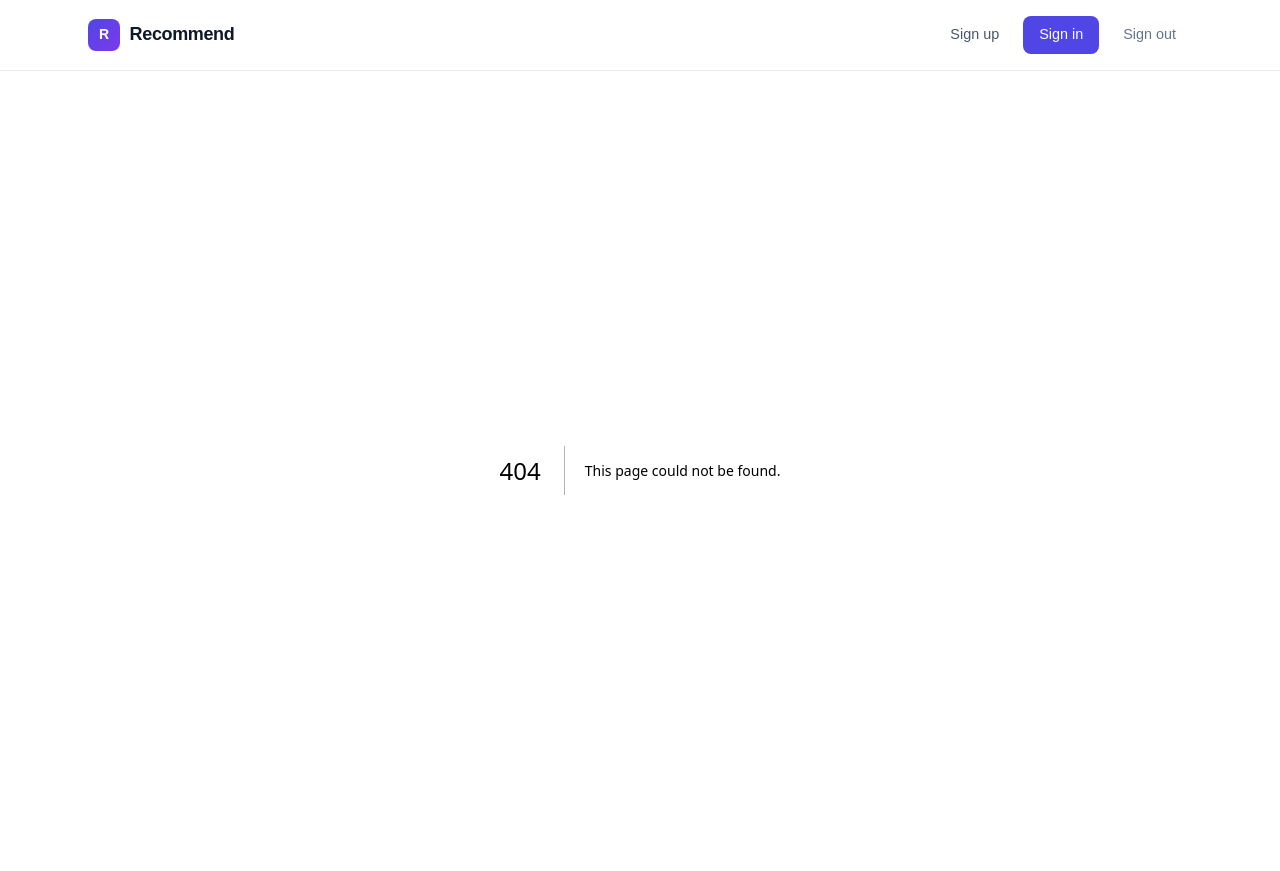
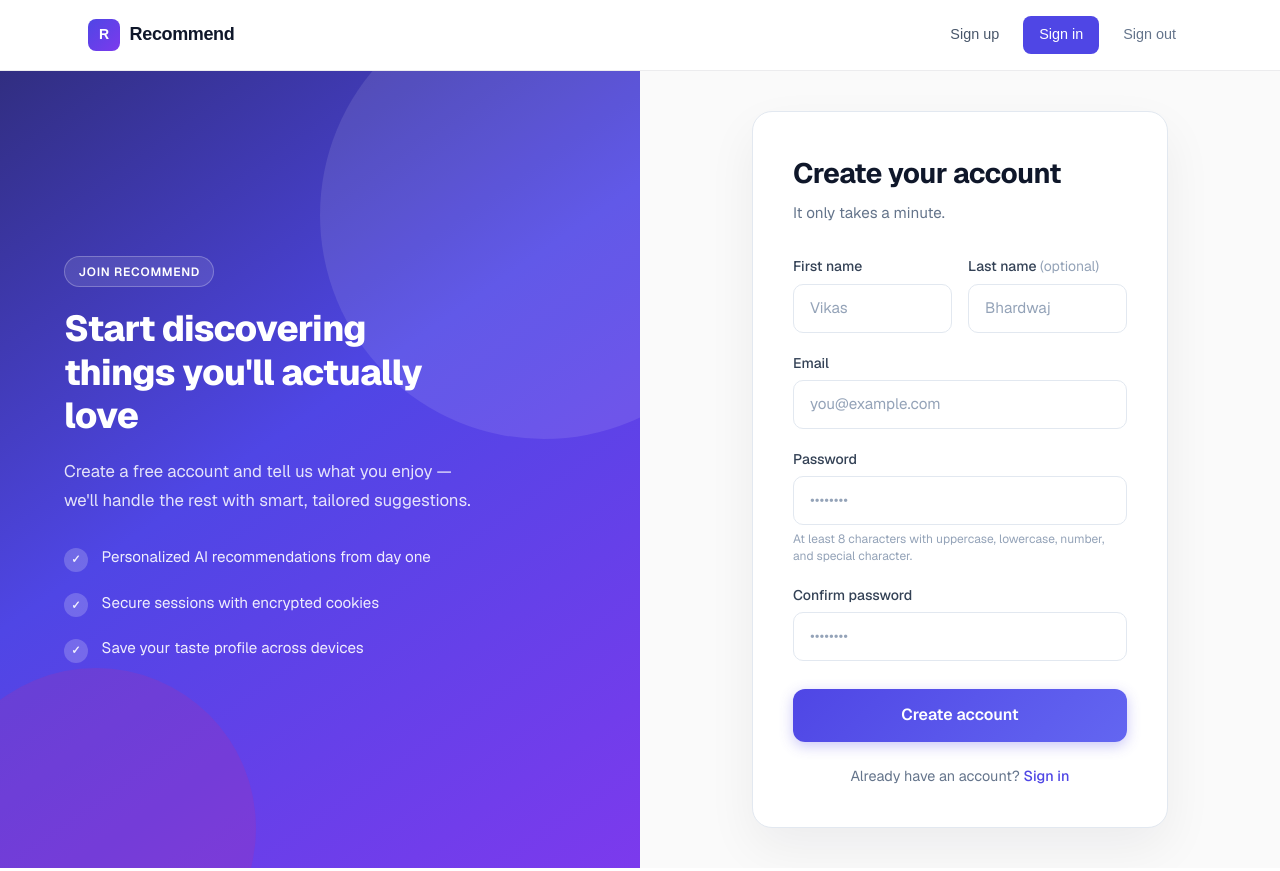
Before and after one commit to github-vikas-bhardwaj/recommendation-system-v3, a Next.js app in the folder apps/web/: page /signup in a window 1280 px wide. Before the commit this address had no page. Built offline with nearby package versions, Linux system fonts and the light colour scheme.

Commit message:
feat(web): adding signup page

```diff
--- a/apps/web/app/page.tsx
+++ b/apps/web/app/page.tsx
@@ -19,9 +19,9 @@ export default function HomePage() {
           </p>
 
           <div className={styles.heroActions}>
-            <a href="#" className={styles.btnPrimary}>
+            <Link href="/signup" className={styles.btnPrimary}>
               Get started free
-            </a>
+            </Link>
             <a href="#how-it-works" className={styles.btnSecondary}>
               See how it works
             </a>
--- /dev/null
+++ b/apps/web/app/signup/page.tsx
@@ -0,0 +1,135 @@
+import Link from "next/link";
+import styles from "./signup.module.css";
+
+const benefits = [
+  "Personalized AI recommendations from day one",
+  "Secure sessions with encrypted cookies",
+  "Save your taste profile across devices",
+];
+
+export default function SignupPage() {
+  return (
+    <div className={styles.page}>
+      <div className={styles.split}>
+        <aside className={styles.panel} aria-label="Why join Recommend">
+          <div className={styles.panelGlow} aria-hidden="true" />
+          <div className={styles.panelGlow2} aria-hidden="true" />
+
+          <div className={styles.panelContent}>
+            <span className={styles.eyebrow}>Join Recommend</span>
+            <h1 className={styles.panelTitle}>
+              Start discovering things you&apos;ll actually love
+            </h1>
+            <p className={styles.panelText}>
+              Create a free account and tell us what you enjoy — we&apos;ll handle the rest with
+              smart, tailored suggestions.
+            </p>
+
+            <ul className={styles.benefits}>
+              {benefits.map((text) => (
+                <li key={text} className={styles.benefit}>
+                  <span className={styles.benefitIcon} aria-hidden="true">
+                    ✓
+                  </span>
+                  {text}
+                </li>
+              ))}
+            </ul>
+          </div>
+        </aside>
+
+        <div className={styles.formPanel}>
+          <div className={styles.formCard}>
+            <h2 className={styles.formTitle}>Create your account</h2>
+            <p className={styles.formSubtitle}>It only takes a minute.</p>
+
+            <form className={styles.form} noValidate>
+              <div className={styles.fieldRow}>
+                <div className={styles.field}>
+                  <label className={styles.label} htmlFor="firstName">
+                    First name
+                  </label>
+                  <input
+                    id="firstName"
+                    name="firstName"
+                    type="text"
+                    className={styles.input}
+                    placeholder="Vikas"
+                    autoComplete="given-name"
+                  />
+                </div>
+
+                <div className={styles.field}>
+                  <label className={styles.label} htmlFor="lastName">
+                    Last name <span className={styles.optional}>(optional)</span>
+                  </label>
+                  <input
+                    id="lastName"
+                    name="lastName"
+                    type="text"
+                    className={styles.input}
+                    placeholder="Bhardwaj"
+                    autoComplete="family-name"
+                  />
+                </div>
+              </div>
+
+              <div className={styles.field}>
+                <label className={styles.label} htmlFor="email">
+                  Email
+                </label>
+                <input
+                  id="email"
+                  name="email"
+                  type="email"
+                  className={styles.input}
+                  placeholder="you@example.com"
+                  autoComplete="email"
+                />
+              </div>
+
+              <div className={styles.field}>
+                <label className={styles.label} htmlFor="password">
+                  Password
+                </label>
+                <input
+                  id="password"
+                  name="password"
+                  type="password"
+                  className={styles.input}
+                  placeholder="••••••••"
+                  autoComplete="new-password"
+                />
+                <p className={styles.hint}>
+                  At least 8 characters with uppercase, lowercase, number, and special character.
+                </p>
+              </div>
+
+              <div className={styles.field}>
+                <label className={styles.label} htmlFor="confirmPassword">
+                  Confirm password
+                </label>
+                <input
+                  id="confirmPassword"
+                  name="confirmPassword"
+                  type="password"
+                  className={styles.input}
+                  placeholder="••••••••"
+                  autoComplete="new-password"
+                />
+              </div>
+
+              <button type="button" className={styles.submit}>
+                Create account
+              </button>
+            </form>
+
+            <p className={styles.footer}>
+              Already have an account? <Link href="#">Sign in</Link>
+            </p>
+          </div>
+        </div>
+      </div>
+    </div>
+  );
+}
--- /dev/null
+++ b/apps/web/app/signup/signup.module.css
@@ -0,0 +1,273 @@
+.page {
+  flex: 1;
+  min-height: calc(100vh - 4rem);
+  background: #fafafa;
+  font-family: var(--font-geist-sans), system-ui, sans-serif;
+}
+
+.split {
+  display: grid;
+  min-height: calc(100vh - 4rem);
+  grid-template-columns: 1fr 1fr;
+}
+
+/* ── left panel ── */
+.panel {
+  position: relative;
+  display: flex;
+  flex-direction: column;
+  justify-content: center;
+  padding: 3rem 4rem;
+  overflow: hidden;
+  color: #fff;
+  background: linear-gradient(145deg, #312e81 0%, #4f46e5 45%, #7c3aed 100%);
+}
+
+.panelGlow {
+  position: absolute;
+  top: -10%;
+  right: -20%;
+  width: 28rem;
+  height: 28rem;
+  border-radius: 50%;
+  background: rgb(255 255 255 / 10%);
+  pointer-events: none;
+}
+
+.panelGlow2 {
+  position: absolute;
+  bottom: -15%;
+  left: -10%;
+  width: 20rem;
+  height: 20rem;
+  border-radius: 50%;
+  background: rgb(219 39 119 / 15%);
+  pointer-events: none;
+}
+
+.panelContent {
+  position: relative;
+  max-width: 26rem;
+}
+
+.eyebrow {
+  display: inline-block;
+  margin-bottom: 1.25rem;
+  padding: 0.35rem 0.85rem;
+  border-radius: 9999px;
+  border: 1px solid rgb(255 255 255 / 25%);
+  background: rgb(255 255 255 / 10%);
+  font-size: 0.75rem;
+  font-weight: 600;
+  letter-spacing: 0.06em;
+  text-transform: uppercase;
+}
+
+.panelTitle {
+  margin: 0;
+  font-size: clamp(1.75rem, 3vw, 2.25rem);
+  font-weight: 800;
+  line-height: 1.2;
+  letter-spacing: -0.02em;
+}
+
+.panelText {
+  margin: 1.25rem 0 0;
+  font-size: 1.05rem;
+  line-height: 1.7;
+  color: rgb(255 255 255 / 85%);
+}
+
+.benefits {
+  margin: 2rem 0 0;
+  padding: 0;
+  list-style: none;
+}
+
+.benefit {
+  display: flex;
+  align-items: flex-start;
+  gap: 0.85rem;
+  margin-bottom: 1.25rem;
+  font-size: 0.95rem;
+  line-height: 1.5;
+  color: rgb(255 255 255 / 90%);
+}
+
+.benefitIcon {
+  flex-shrink: 0;
+  display: flex;
+  align-items: center;
+  justify-content: center;
+  width: 1.5rem;
+  height: 1.5rem;
+  margin-top: 0.1rem;
+  border-radius: 50%;
+  background: rgb(255 255 255 / 20%);
+  font-size: 0.7rem;
+  font-weight: 700;
+}
+
+/* ── right panel ── */
+.formPanel {
+  display: flex;
+  align-items: center;
+  justify-content: center;
+  padding: 2.5rem 2rem;
+  background: #fafafa;
+}
+
+.formCard {
+  width: 100%;
+  max-width: 26rem;
+  padding: 2.5rem;
+  border-radius: 1.25rem;
+  border: 1px solid #e2e8f0;
+  background: #fff;
+  box-shadow: 0 20px 50px rgb(15 23 42 / 6%);
+}
+
+.formTitle {
+  margin: 0;
+  font-size: 1.75rem;
+  font-weight: 700;
+  letter-spacing: -0.02em;
+  color: #0f172a;
+}
+
+.formSubtitle {
+  margin: 0.5rem 0 0;
+  font-size: 0.95rem;
+  color: #64748b;
+}
+
+.form {
+  margin-top: 2rem;
+  display: flex;
+  flex-direction: column;
+  gap: 1.25rem;
+}
+
+.fieldRow {
+  display: grid;
+  grid-template-columns: 1fr 1fr;
+  gap: 1rem;
+}
+
+.field {
+  display: flex;
+  flex-direction: column;
+  gap: 0.4rem;
+}
+
+.label {
+  font-size: 0.875rem;
+  font-weight: 500;
+  color: #334155;
+}
+
+.optional {
+  font-weight: 400;
+  color: #94a3b8;
+}
+
+.input {
+  width: 100%;
+  padding: 0.75rem 1rem;
+  border-radius: 0.625rem;
+  border: 1px solid #e2e8f0;
+  background: #fff;
+  font-size: 0.95rem;
+  color: #0f172a;
+  transition:
+    border-color 0.15s,
+    box-shadow 0.15s;
+}
+
+.input::placeholder {
+  color: #94a3b8;
+}
+
+.input:focus {
+  outline: none;
+  border-color: #818cf8;
+  box-shadow: 0 0 0 3px rgb(99 102 241 / 15%);
+}
+
+.hint {
+  margin: 0;
+  font-size: 0.75rem;
+  color: #94a3b8;
+  line-height: 1.4;
+}
+
+.submit {
+  margin-top: 0.5rem;
+  width: 100%;
+  padding: 0.9rem 1.5rem;
+  border: none;
+  border-radius: 0.75rem;
+  background: linear-gradient(135deg, #4f46e5, #6366f1);
+  color: #fff;
+  font-size: 1rem;
+  font-weight: 600;
+  cursor: pointer;
+  box-shadow: 0 4px 14px rgb(79 70 229 / 30%);
+  transition:
+    transform 0.15s,
+    box-shadow 0.15s;
+}
+
+.submit:hover {
+  transform: translateY(-1px);
+  box-shadow: 0 6px 20px rgb(79 70 229 / 35%);
+}
+
+.footer {
+  margin-top: 1.5rem;
+  text-align: center;
+  font-size: 0.9rem;
+  color: #64748b;
+}
+
+.footer a {
+  color: #4f46e5;
+  font-weight: 500;
+  text-decoration: none;
+}
+
+.footer a:hover {
+  text-decoration: underline;
+}
+
+@media (max-width: 900px) {
+  .split {
+    grid-template-columns: 1fr;
+  }
+
+  .panel {
+    padding: 2.5rem 1.5rem;
+  }
+
+  .panelContent {
+    max-width: none;
+  }
+
+  .benefits {
+    margin-top: 1.5rem;
+  }
+
+  .formPanel {
+    padding: 2rem 1.25rem 3rem;
+  }
+
+  .formCard {
+    padding: 2rem 1.5rem;
+  }
+}
+
+@media (max-width: 480px) {
+  .fieldRow {
+    grid-template-columns: 1fr;
+  }
+}
--- a/apps/web/components/header/Header.tsx
+++ b/apps/web/components/header/Header.tsx
@@ -10,7 +10,7 @@ type NavItem = {
 };
 
 const navItems: NavItem[] = [
-  { label: "Sign up", href: "#", variant: "default" },
+  { label: "Sign up", href: "/signup", variant: "default" },
   { label: "Sign in", href: "#", variant: "primary" },
   { label: "Sign out", href: "#", variant: "ghost" },
 ];
```
